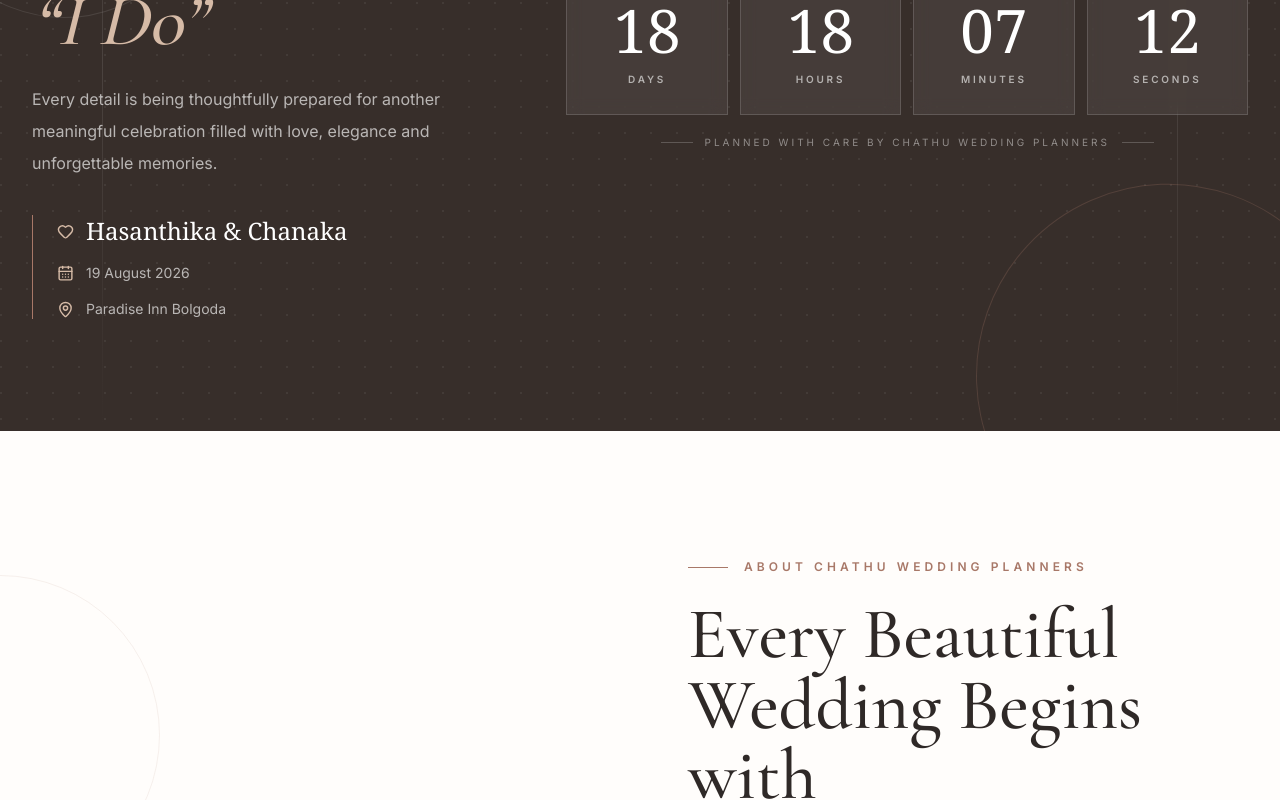
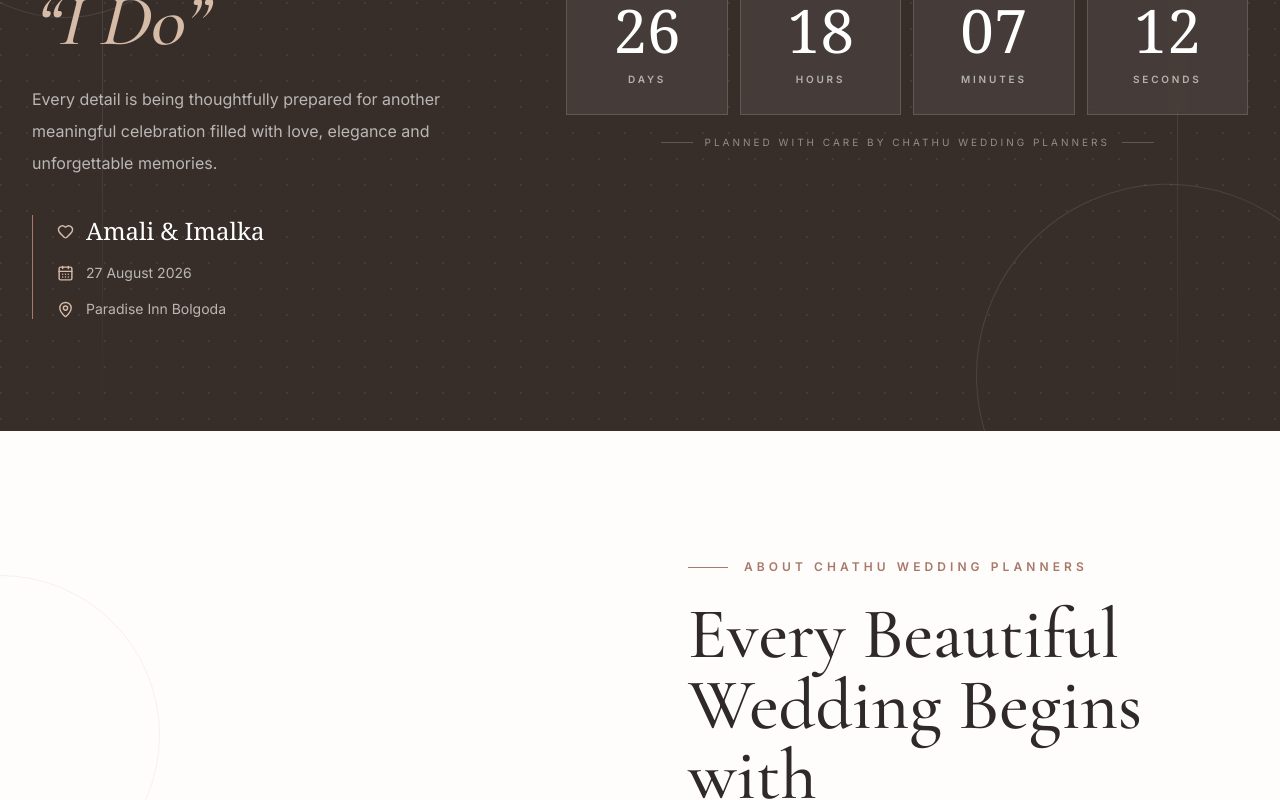
Before and after one commit to dahammihiranga/chathu-wedding-planners-website, a Next.js app: page / in a window 1280 px wide. Shown: the part 1110-1910 px from the top of the page. Built offline with nearby package versions, Linux system fonts and the light colour scheme.

Commit message:
next wedding update

```diff
--- a/src/data/countdown.ts
+++ b/src/data/countdown.ts
@@ -1,10 +1,10 @@
 export const featuredWedding = {
-  coupleNames: "Hasanthika & Chanaka",
+  coupleNames: "Amali & Imalka",
 
   // Format: YYYY-MM-DDTHH:mm:ss+05:30
-  date: "2026-08-19T09:00:00+05:30",
+  date: "2026-08-27T09:00:00+05:30",
 
-  displayDate: "19 August 2026",
+  displayDate: "27 August 2026",
   venue: "Paradise Inn Bolgoda",
   label: "Our Next Beautiful Celebration",
 };
```
